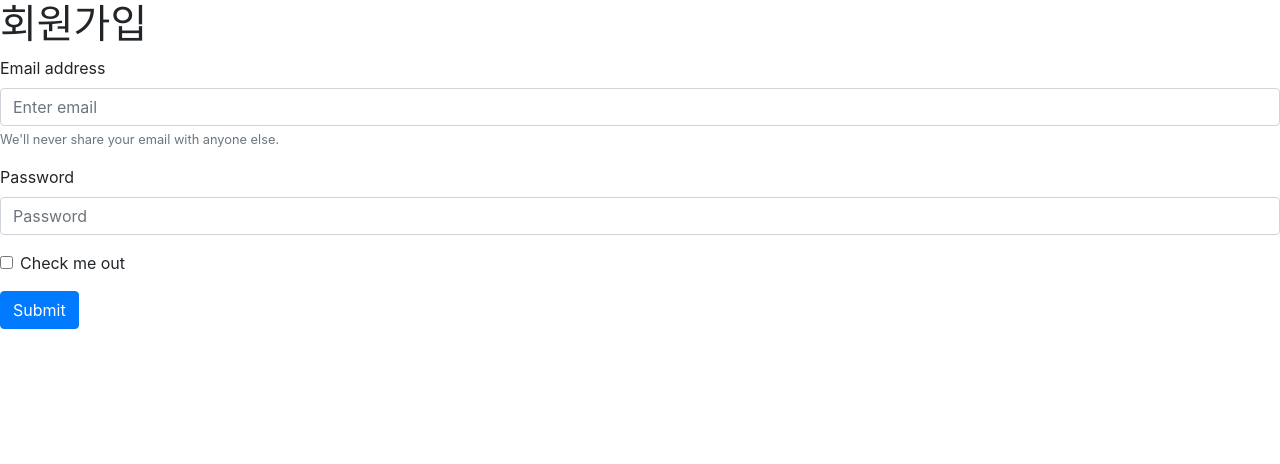
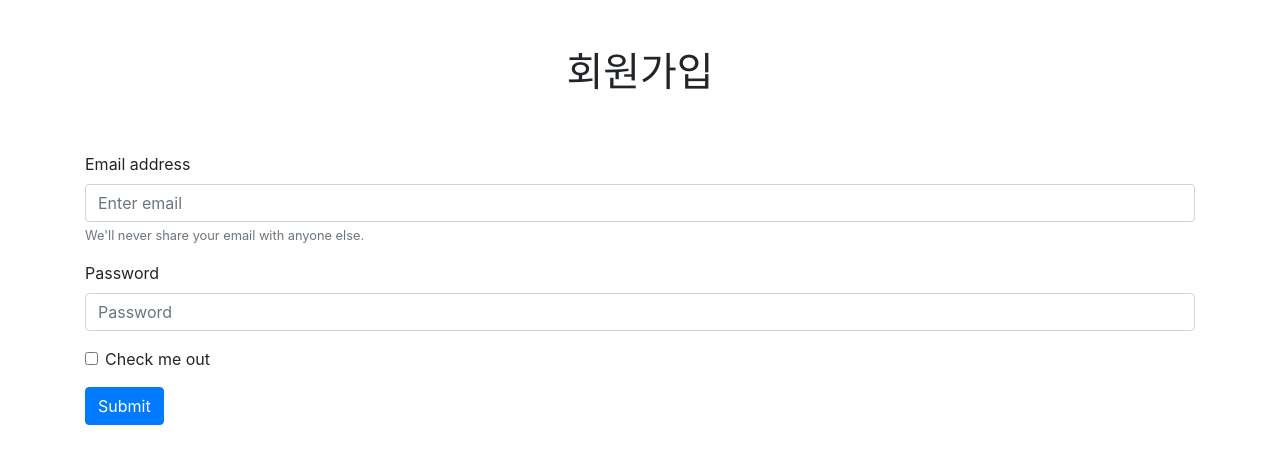
Before and after one commit to albatross9/DjangoExercise, a Django app: template amsuser/template/register.html in a window 1280 px wide. Shown: the top 464 px of the page. Run offline with Django 3.2, Linux system fonts and the light colour scheme; the template is opened without the code that fills it, so the values that code supplies are empty; some libraries are stand-ins or nearby versions.

Commit message:
모양새 가다듬

```diff
--- a/amsuser/template/register.html
+++ b/amsuser/template/register.html
@@ -25,14 +25,14 @@
   </head>
 
   <body>
-    <div class="contrainer">
-      <div class="row">
-        <div class="col-12">
+    <div class="container">
+      <div class="row mt-5">
+        <div class="col-12 text-center">
           <h1>회원가입</h1>
         </div>
       </div>
 
-      <div class="row">
+      <div class="row mt-5">
         <div class="col-12">
           <form>
             <div class="form-group">
```
